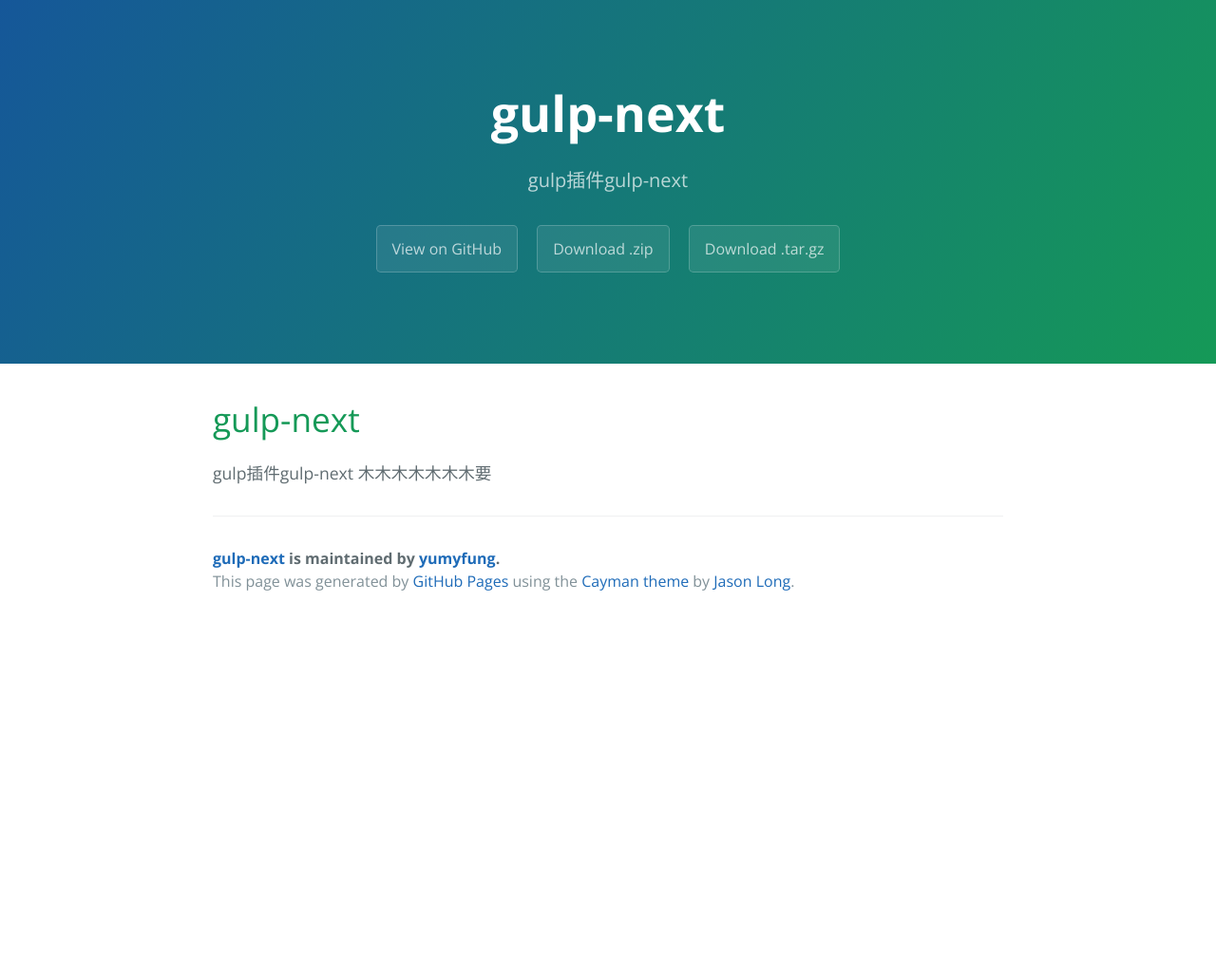
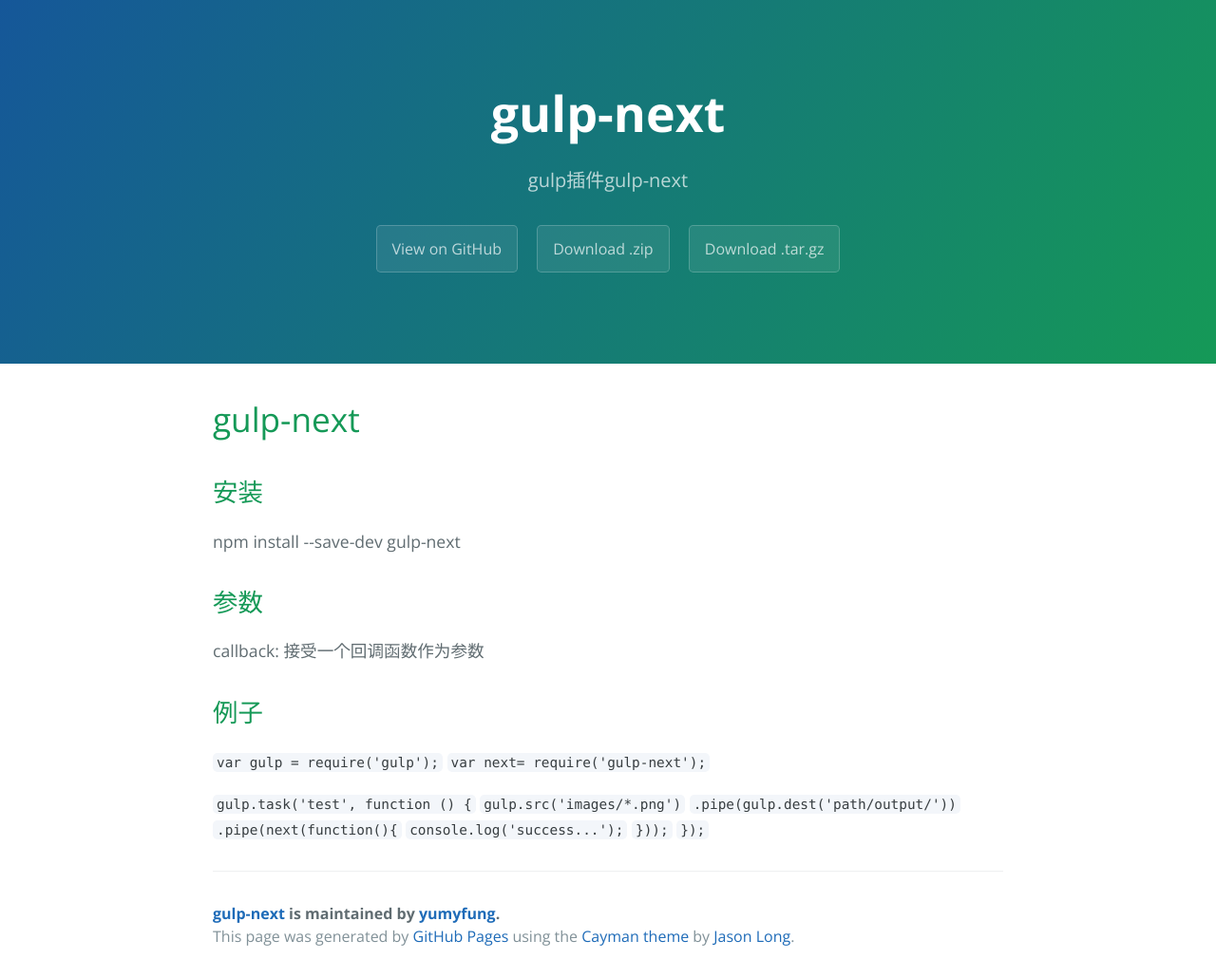
Before and after one commit to yumyfung/gulp-next, a plain HTML site: page index.html in a window 1280 px wide. Shown: the whole page at 95% size. Before the commit the page ends 800 px from the top, so only its background shows below. Drawn offline with nearby package versions, Linux system fonts and the light colour scheme.

Commit message:
Create gh-pages branch via GitHub

```diff
--- a/index.html
+++ b/index.html
@@ -22,8 +22,29 @@
       <h1>
 <a id="gulp-next" class="anchor" href="#gulp-next" aria-hidden="true"><span class="octicon octicon-link"></span></a>gulp-next</h1>
 
-<p>gulp插件gulp-next
-木木木木木木木要</p>
+<h2>
+<a id="安装" class="anchor" href="#%E5%AE%89%E8%A3%85" aria-hidden="true"><span class="octicon octicon-link"></span></a>安装</h2>
+
+<p>npm install --save-dev gulp-next</p>
+
+<h2>
+<a id="参数" class="anchor" href="#%E5%8F%82%E6%95%B0" aria-hidden="true"><span class="octicon octicon-link"></span></a>参数</h2>
+
+<p>callback: 接受一个回调函数作为参数</p>
+
+<h2>
+<a id="例子" class="anchor" href="#%E4%BE%8B%E5%AD%90" aria-hidden="true"><span class="octicon octicon-link"></span></a>例子</h2>
+
+<p><code>var gulp = require('gulp');</code>
+<code>var next= require('gulp-next');</code></p>
+
+<p><code>gulp.task('test', function () {</code>
+  <code>gulp.src('images/*.png')</code>
+      <code>.pipe(gulp.dest('path/output/'))</code>
+      <code>.pipe(next(function(){</code>
+          <code>console.log('success...');</code>
+      <code>}));</code>
+<code>});</code></p>
 
       <footer class="site-footer">
         <span class="site-footer-owner"><a href="https://github.com/yumyfung/gulp-next">gulp-next</a> is maintained by <a href="https://github.com/yumyfung">yumyfung</a>.</span>
--- a/params.json
+++ b/params.json
@@ -1 +1 @@
-{"name":"gulp-next","tagline":"gulp插件gulp-next","body":"# gulp-next\r\ngulp插件gulp-next\r\n木木木木木木木要","google":"","note":"Don't delete this file! It's used internally to help with page regeneration."}
+{"name":"gulp-next","tagline":"gulp插件gulp-next","body":"#  gulp-next\r\n## 安装\r\nnpm install --save-dev gulp-next\r\n## 参数\r\ncallback: 接受一个回调函数作为参数\r\n## 例子\r\n`var gulp = require('gulp');`\r\n`var next= require('gulp-next');`\r\n\r\n`gulp.task('test', function () {`\r\n  `gulp.src('images/*.png')`\r\n      `.pipe(gulp.dest('path/output/'))`\r\n      `.pipe(next(function(){`\r\n          `console.log('success...');`\r\n      `}));`\r\n`});`","google":"","note":"Don't delete this file! It's used internally to help with page regeneration."}
```
